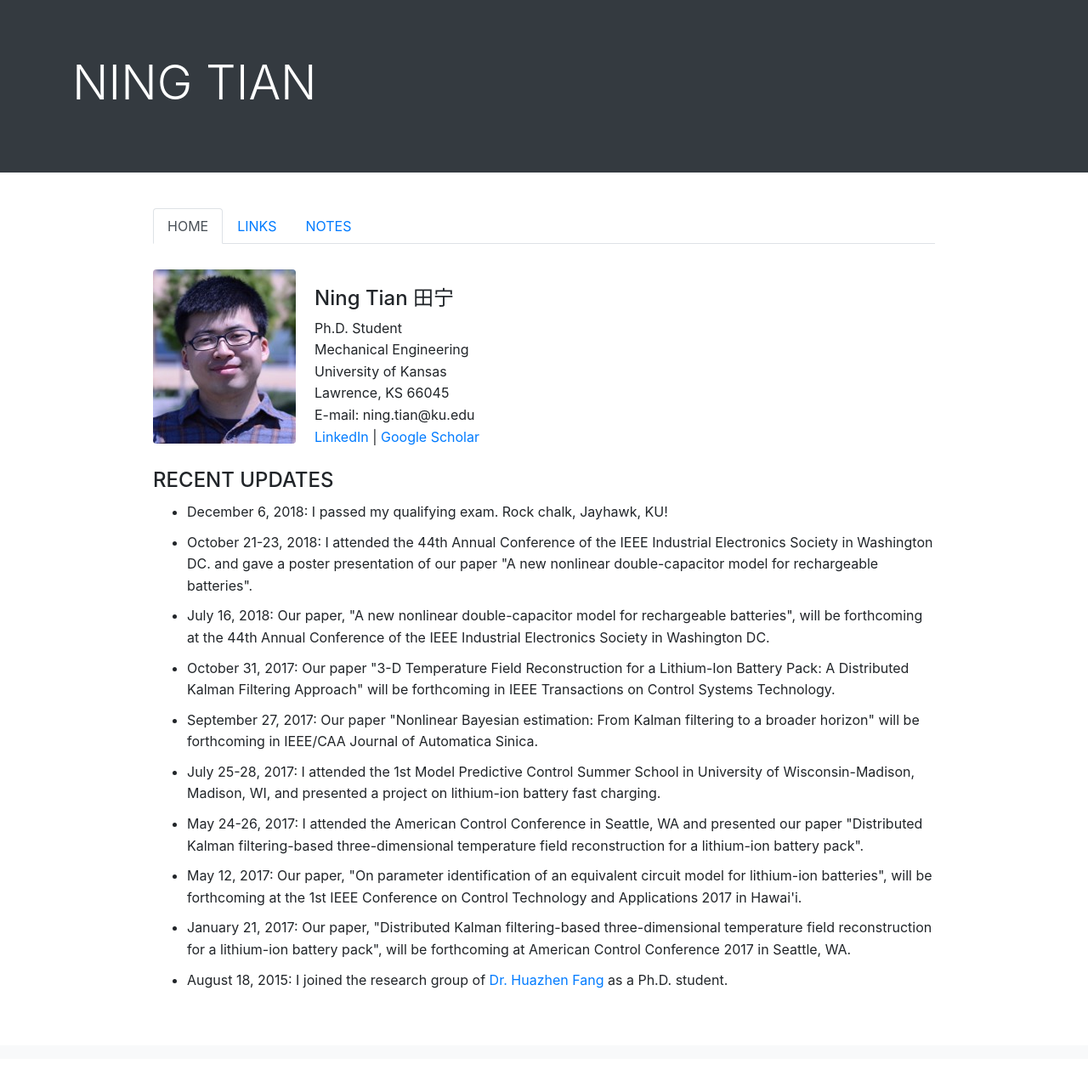
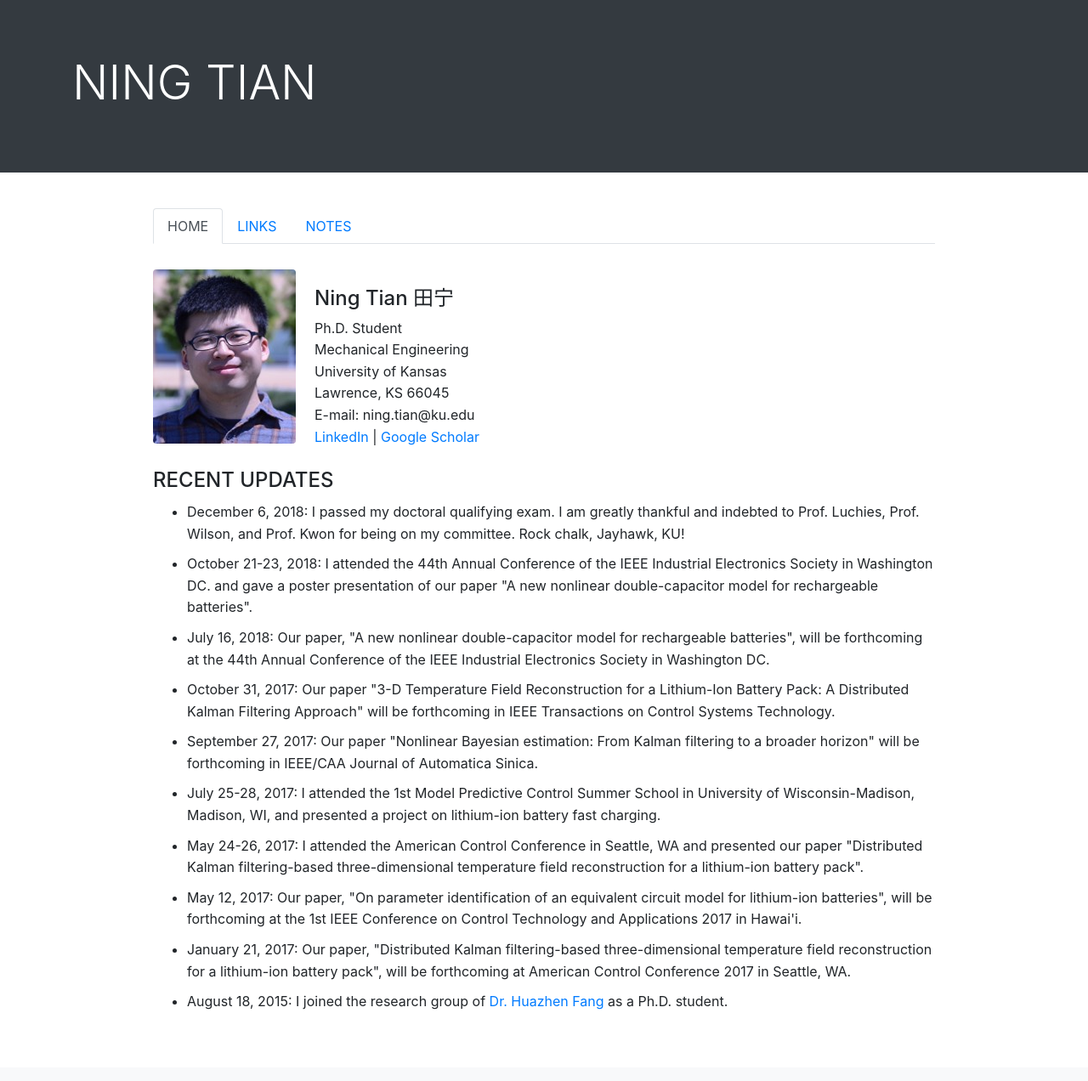
Before and after one commit to ningtian/ningtian.github.io, a Jekyll site: the page index.html, which Jekyll copies as it is, in a window 1280 px wide. Shown: the whole page at 85% size. Built offline with Jekyll 4.4.1, drawn with Linux system fonts in a browser that asks for light colours; before the commit the page ends 1246 px from its top, so only the background shows below that.

Commit message:
Update index.html

```diff
--- a/index.html
+++ b/index.html
@@ -80,8 +80,8 @@
         <div class="col-sm-10"> <!-- the second column (main part of the body)-->
         <h4>RECENT UPDATES</h4>
 	<ul>
-	<li>December 6, 2018: I passed my qualifying exam. Rock chalk, Jayhawk, KU! </li>
-
+	<li>December 6, 2018: I passed my doctoral qualifying exam. I am greatly thankful and indebted to Prof. Luchies,
+	Prof. Wilson, and Prof. Kwon for being on my committee. Rock chalk, Jayhawk, KU! </li>
 
 	<li>October 21-23, 2018: I attended the 44th Annual Conference of the IEEE Industrial Electronics Society in Washington DC. and
 	gave a poster presentation of our paper "A new nonlinear double-capacitor model for rechargeable batteries". </li>
```
